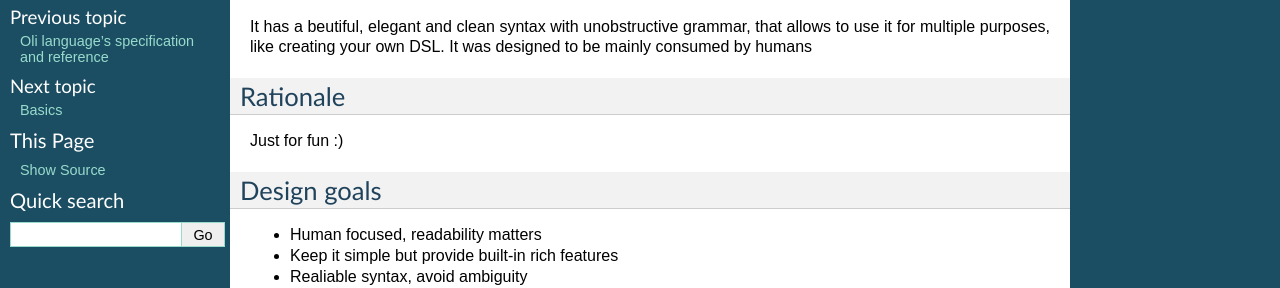
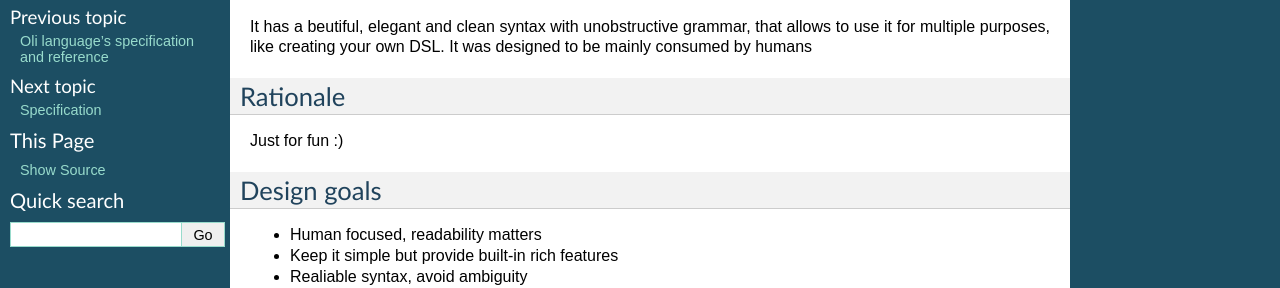
Before and after one commit to oli-lang/oli, a Sphinx documentation site: the page built from docs/source/introduction.rst, in a window 1280 px wide. Shown: the part 190-478 px from the top of the page. Built offline with Sphinx 7.4.7, drawn with Linux system fonts in a browser that asks for light colours; formulas are drawn with MathJax 3; pages that are not in the unit, such as notebooks, are missing from menus.

Commit message:
chore: update specification

```diff
--- a/docs/source/basics.rst
+++ /dev/null
@@ -1,5 +0,0 @@
-Basics
-======
-
-Grammar Conventions
--------------------
--- a/docs/source/index.rst
+++ b/docs/source/index.rst
@@ -22,9 +22,7 @@
 -----------------
 
 .. toctree::
-   :maxdepth: 3
+   :maxdepth: 4
 
    introduction
-   basics
-   reference
    specification
```
